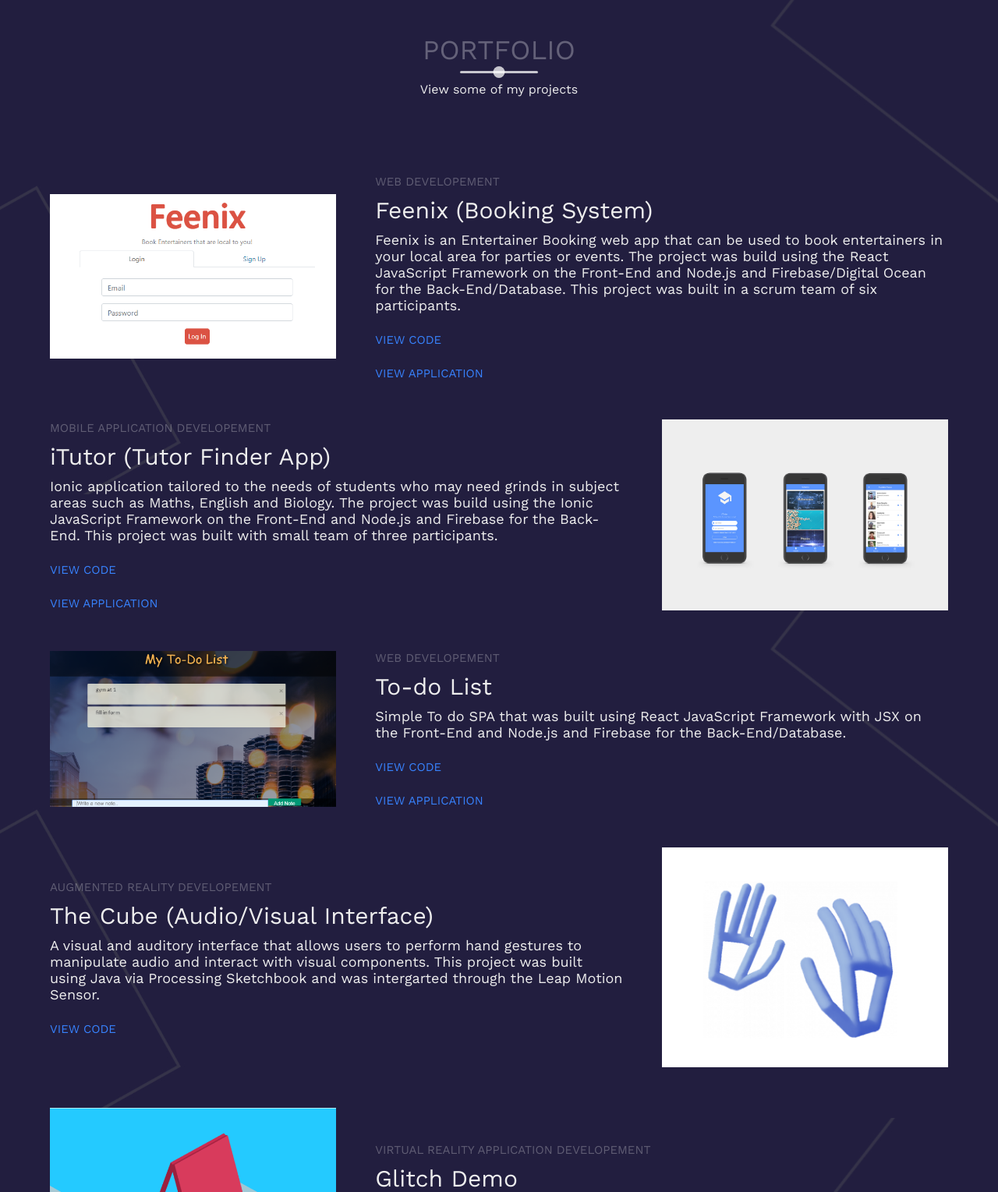
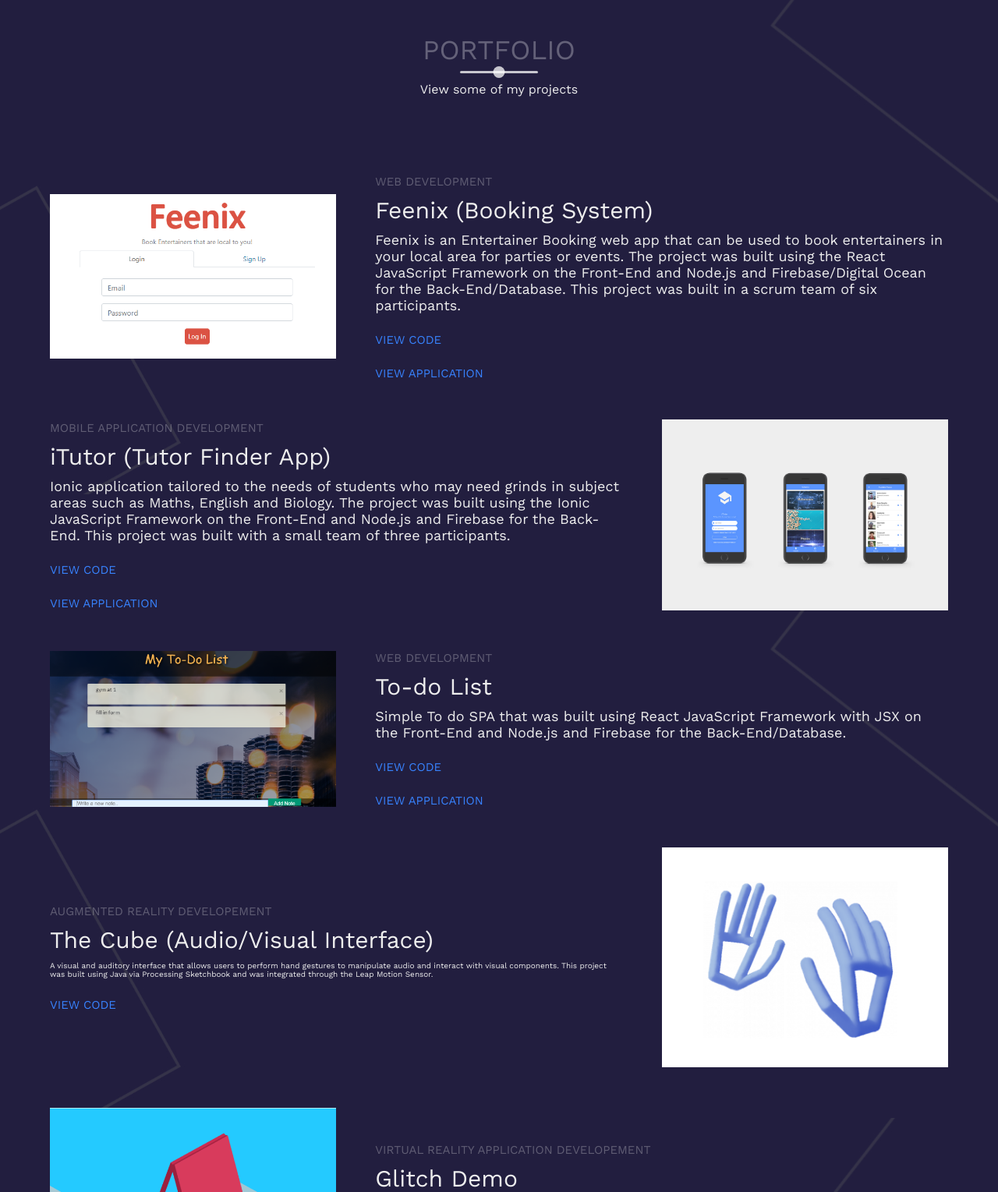
Before and after one commit to AlexNahayo/alexnahayo.github.io, a plain HTML site: page index.html in a window 1280 px wide. Shown: the part 1766-3295 px from the top of the page at 78% size. Drawn offline with nearby package versions, Linux system fonts and the light colour scheme.

Commit message:
added some minor spell corrections

```diff
--- a/index.html
+++ b/index.html
@@ -67,9 +67,9 @@
 					<h6>Myself</h6>
 				</div>
 				<p>
-						Software Development Graduate with a B.A Music Technology & Mathematics. I'm well versed in Object
-						Oriented Design. I have experience in building Web Applications and have countless projects which highlights my skills.
-						I'm passionate about technology and I'm always eager to learn new technologies. I'm open to opportunites in Web, Software Developement & Quality Assurannce.
+						I am a recent Software Development Graduate with a B.A in Music Technology & Mathematics. I'm well versed in Object-Oriented Design.
+						I have experience in building Web Applications and have countless projects which highlight my skills.
+						I'm passionate about technology and I'm always eager to learn new technologies. I'm open to opportunities in Web, Software Development & Quality Assurance.
 
 				</p>
 
@@ -132,11 +132,11 @@
 				</div>
 
 				<div class="portfolio-description" data-aos ="fade-left" data-aos-delay="600">
-					<h6>Web Developement</h6>
+					<h6>Web Development</h6>
 					<h1>Feenix (Booking System)</h1>
 					<p>
 						Feenix is an Entertainer Booking web app that can be used to book entertainers in your local area for parties or events.
-						The project was build using the React JavaScript Framework on the Front-End and Node.js and Firebase/Digital Ocean for the Back-End/Database.
+						The project was built using the React JavaScript Framework on the Front-End and Node.js and Firebase/Digital Ocean for the Back-End/Database.
                         This project was built in a scrum team of six participants.
 
 					</p>
@@ -148,12 +148,12 @@
 
 			<div class="portfolio-item">
 					<div class="portfolio-description has-margin-right" data-aos ="fade-right" data-aos-delay="900">
-						<h6>Mobile Application Developement</h6>
+						<h6>Mobile Application Development</h6>
 						<h1>iTutor (Tutor Finder App) </h1>
 						<p>
 							Ionic application tailored to the needs of students who may need grinds in subject areas such as Maths, English and Biology.
-							The project was build using the Ionic JavaScript Framework on the Front-End and Node.js and Firebase for the Back-End.
-							This project was built with small team of three participants.
+							The project was built using the Ionic JavaScript Framework on the Front-End and Node.js and Firebase for the Back-End.
+							This project was built with a small team of three participants.
 						</p>
 						<a href="https://github.com/AlexNahayo/iTutorApp" class="cta">View Code</a><br>
 						<a href="https://appetize.io/app/dyu9dgrr75tgv6e0b8d6zg8yyw" class="cta">View Application</a>
@@ -169,7 +169,7 @@
 						<img src="images/portitem5.jpeg" alt="">
 					</div>
 					<div class="portfolio-description" data-aos ="fade-left" data-aos-delay="1200">
-						<h6>Web Developement</h6>
+						<h6>Web Development</h6>
 						<h1>To-do List</h1>
 						<p>
 						Simple To do SPA that was built using React JavaScript Framework with JSX on the Front-End and Node.js and Firebase for the Back-End/Database.
@@ -186,7 +186,8 @@
 					<h6>Augmented Reality Developement</h6>
 					<h1>The Cube (Audio/Visual Interface) </h1>
 					<p>
-							A visual and auditory interface that allows users to perform hand gestures to manipulate audio and interact with visual components. This project was built using Java via Processing Sketchbook and was intergarted through the Leap Motion Sensor.
+					</p>
+					A visual and auditory interface that allows users to perform hand gestures to manipulate audio and interact with visual components. This project was built using Java via Processing Sketchbook and was integrated through the Leap Motion Sensor.
 					</p>
 					<a href="https://github.com/AlexNahayo/LeapMotion" class="cta">View Code</a><br>
 
```
